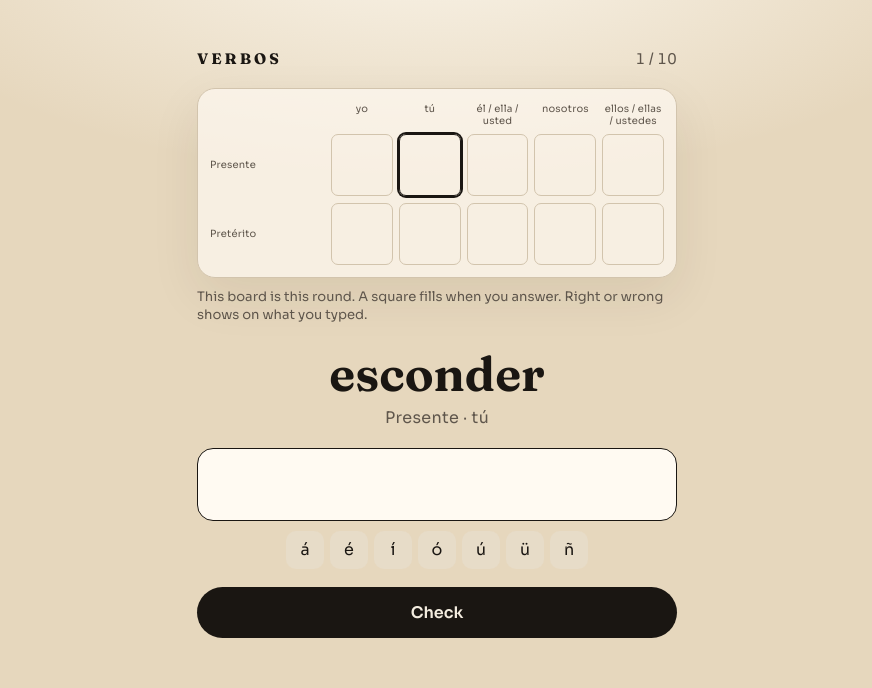
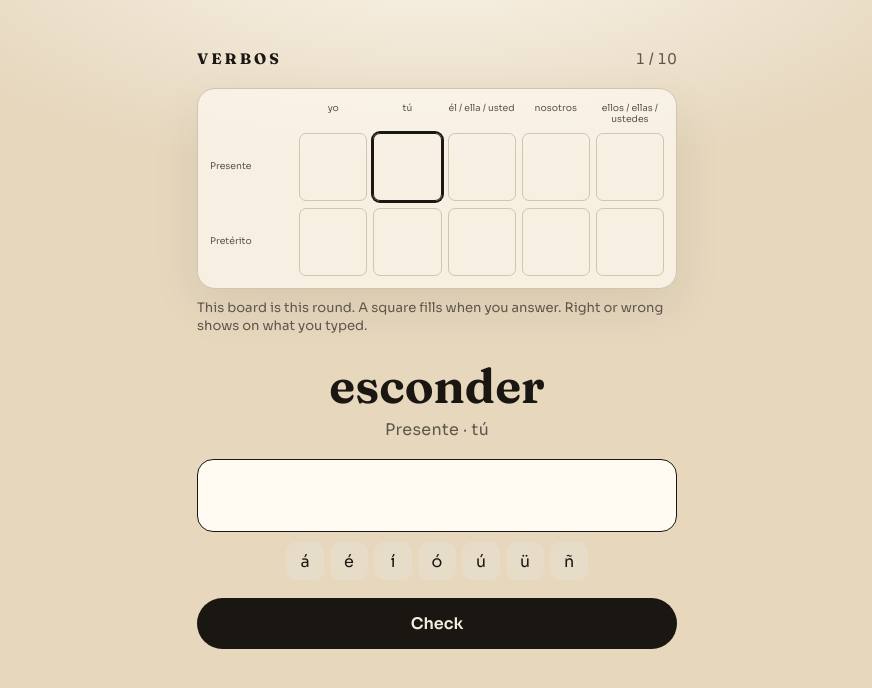
Before and after one commit to danieltheprompter/verbos, a React (Vite) app: page / in a window 1280 px wide. Both pictures are taken after a click on the button "Play". Shown: the top 688 px of the page, without its empty margins (203-1075 px from the left). Built offline with nearby package versions, Linux system fonts and the light colour scheme.

Commit message:
Keep nosotros intact on the round board
Stop mid-word wraps so nosotros, vosotros, and ustedes stay full words.

Co-authored-by: danieltheprompter <danieltheprompter@users.noreply.github.com>

```diff
--- a/src/styles.css
+++ b/src/styles.css
@@ -149,7 +149,7 @@ p {
 .board {
   --cols: 5;
   display: grid;
-  grid-template-columns: 7.2rem repeat(var(--cols), minmax(0, 1fr));
+  grid-template-columns: 5.2rem repeat(var(--cols), minmax(0, 1fr));
   gap: 7px 6px;
   align-items: stretch;
   padding: 14px 12px 12px;
@@ -174,12 +174,14 @@ p {
 
 .board-col,
 .board-row-label {
-  font-size: 0.62rem;
-  letter-spacing: 0.02em;
+  font-size: 0.58rem;
+  letter-spacing: 0;
   color: var(--ink-soft);
   text-align: center;
   line-height: 1.2;
-  overflow-wrap: anywhere;
+  overflow-wrap: break-word;
+  word-break: keep-all;
+  hyphens: none;
 }
 
 .board-note {
```
